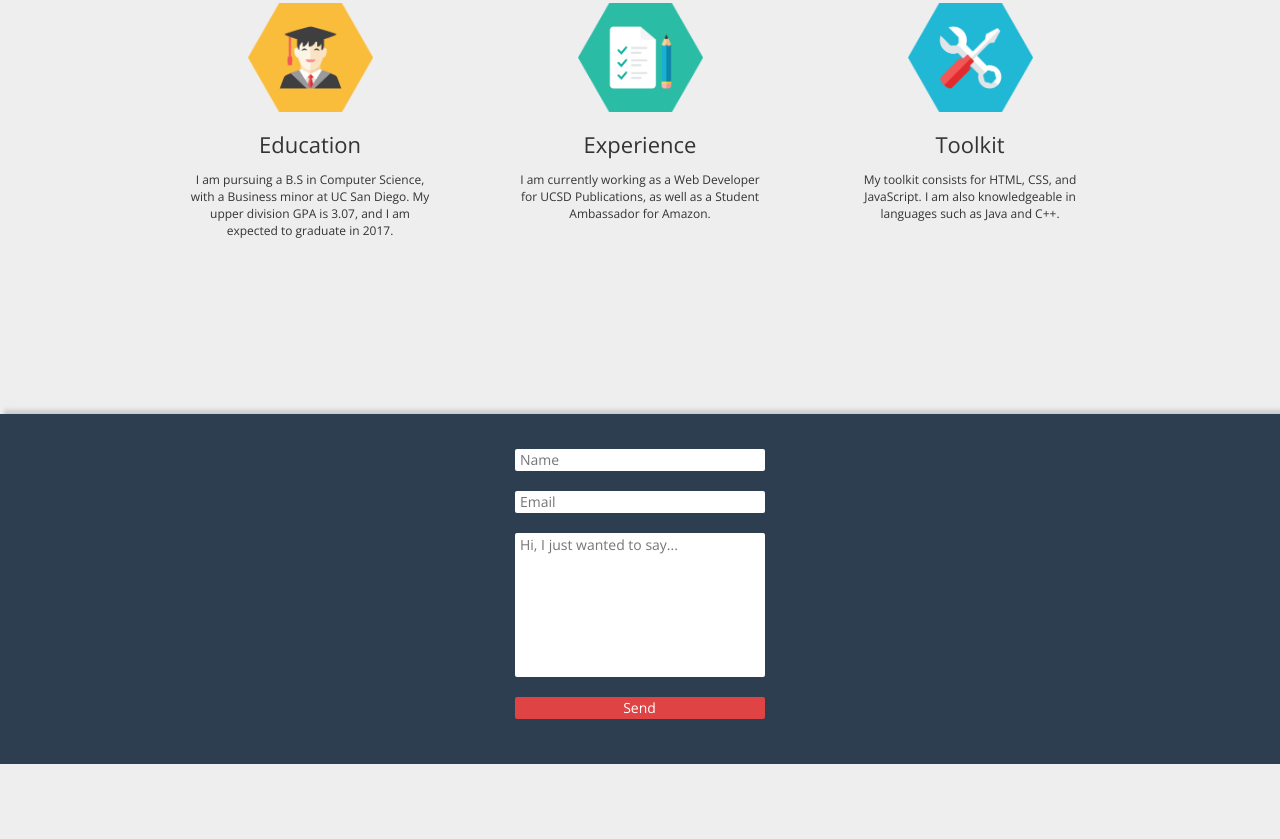
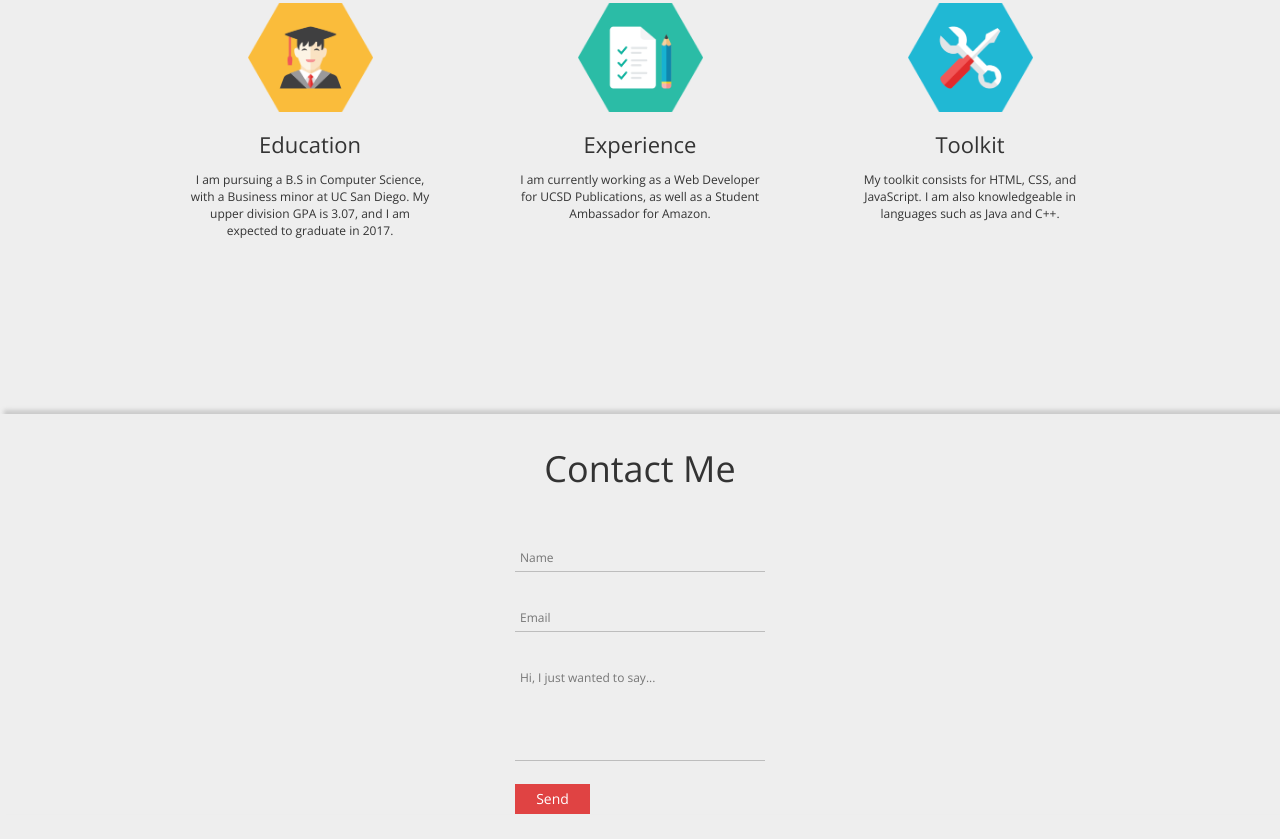
Before and after one commit to dakong/dakong.github.io, a plain HTML site: page index.html in a window 1280 px wide. Shown: the part 989-1828 px from the top of the page. Before the commit the page ends 1753 px from the top, so only its background shows below. Drawn offline with nearby package versions, Linux system fonts and the light colour scheme.

Commit message:
Added new Message Box

```diff
--- a/index.html
+++ b/index.html
@@ -107,14 +107,27 @@
   </section>
 
   <footer id="contact">
-    <form action="http://formspree.io/dakong94@gmail.com" method="POST">
-      <input id="name" type="text" name="name" placeholder="Name" size="30" />
+    <h1>Contact Me </h1>
+
+    <form>
+      <div class ="row-content">
+        <label class="default-label">Name</label>
+        <input class="form-input" id="name" type="text" name="name" placeholder="Name" size="30" />
+      </div>
+
+        <div class="row-content">
+        <label class="default-label">Email</label>
+        <input class="form-input" id="email" type="text" name="email" placeholder="Email" size="30" />
+      </div>
+
+
+        <div class="textarea-content row-content ">
+        <label class="default-label">Message</label>
+        <textarea class="form-input" id="message" name="message" placeholder="Hi, I just wanted to say..." rows="5" cols="30"></textarea>
+      </div>
+
       <br />
-      <input id="email" type="text" name="_replyto" placeholder="Email" size="30" />
-      <br />
-      <textarea id="message" name="message" placeholder="Hi, I just wanted to say..." rows="7" cols="30"></textarea>
-      <br />
-      <input type="submit" value="Send">
+      <input id="submit-btn" type="submit" value="Send">
     </form>
 
   </footer>
--- a/js/javascript.js
+++ b/js/javascript.js
@@ -67,6 +67,25 @@ $(document).ready(function() {
     }
   }
 
+  var formInputs = $('.form-input');
+  //too add an event listener to the array, you must loop through it
+  for(var i = 0, len = formInputs.length; i < len; i++){
+    formInputs[i].addEventListener("keyup", function(){
+      if(this.value != ""){
+        $(this).prev().addClass('text-received');
+        //$(this).prev().removeClass('default-label');
+      }
+      else{
+        $(this).prev().removeClass('text-received');
+      }
+    });
+  }
+
+
+
+
+
+
   /*function gradientFader(){
     var landing = $('#landing');
     $(document).scroll(function() {
--- a/js/min/javascript-min.js
+++ b/js/min/javascript-min.js
@@ -1 +1 @@
-$(document).ready(function(){function o(o){$(o).click(function(){return $("html, body").animate({scrollTop:$($(this).attr("href")).offset().top},500),!1})}function t(){$("body#body-blog").length>0&&$(document).scroll(function(){var o=$(document).height()-$("#contact").height(),t=$("#up-btn").offset().top,n=$(window).scrollTop(),c=$(window).height(),i=t-n,e=c-i;t+28>o?$("#up-btn").css({position:"relative","float":"right",bottom:"28px"}):76>e&&$("#up-btn").css({position:"fixed","float":"none"})})}function n(){$(document).scroll(function(){var o=$(this).scrollTop();o>100?$("nav").css({background:"#2c3e50"}):$("nav").css({background:"transparent"})})}function c(){$("body#home-page").length>0&&$(document).scroll(function(o){var t=$("#landing"),n=$(".cloud"),c=$("#cloud-container"),i=t.outerHeight()-150,e=$(this).scrollTop()/t.innerHeight()*i;n.css("top",e)})}o("a"),c(),n(),t()});
+$(document).ready(function(){function t(t){$(t).click(function(){return $("html, body").animate({scrollTop:$($(this).attr("href")).offset().top},500),!1})}function o(){$("body#body-blog").length>0&&$(document).scroll(function(){var t=$(document).height()-$("#contact").height(),o=$("#up-btn").offset().top,n=$(window).scrollTop(),e=$(window).height(),c=o-n,i=e-c;o+28>t?$("#up-btn").css({position:"relative","float":"right",bottom:"28px"}):76>i&&$("#up-btn").css({position:"fixed","float":"none"})})}function n(){$(document).scroll(function(){var t=$(this).scrollTop();t>100?$("nav").css({background:"#2c3e50"}):$("nav").css({background:"transparent"})})}function e(){$("body#home-page").length>0&&$(document).scroll(function(t){var o=$("#landing"),n=$(".cloud"),e=$("#cloud-container"),c=o.outerHeight()-150,i=$(this).scrollTop()/o.innerHeight()*c;n.css("top",i)})}for(var c=$(".form-input"),i=0,r=c.length;r>i;i++)c[i].addEventListener("keyup",function(){""!=this.value?$(this).prev().addClass("text-received"):$(this).prev().removeClass("text-received")});t("a"),e(),n(),o()});
--- a/styles/scss/_styles.scss
+++ b/styles/scss/_styles.scss
@@ -258,36 +258,85 @@ nav {
 
 /*** Footer ***/
 footer {
+  position: relative;
   //background-color: #0277bb;
-  background-color: #2c3e50;
+  //background-color: #2c3e50;
   box-shadow: 4px -4px 4px rgba(120, 120, 120, 0.3);
-  height: 350px; }
+
+  h1{
+  padding-top: 35px;
+  text-align:center;
+  }
+
 
 form {
-  padding-top: 35px;
+  padding-top: 10px;
   margin-left: auto;
   margin-right: auto;
   width: 250px;
-  display: block; }
+  display: block;
+    .row-content{
+      height: 40px;
+      margin-bottom: 20px;
+    }
+    .textarea-content{
+      height: 100px;
+    }
+    .default-label{
+      padding-left: 5px;
+      font-size: .6em;
+      position: relative;
+      top: 2em;
+      opacity: 1;
+      width: 100%;
+      text-align: left;
+      opacity: 0;
+      transition: $ease;
+    }
 
-input,
-textarea {
-  display: table;
-  width: 250px;
-  border: none;
-  border-radius: 2px;
-  padding-left: 5px; }
+    .text-received{
+      top: 0;
+      opacity:1;
+      color: #18bc9c;
+      transition: $ease;
 
-input:nth-last-child(1) {
-  color: white;
-  background-color: #e04343; }
-  input:nth-last-child(1):hover {
-    transition: 0.1s all ease;
-    background-color: #cc2e2e; }
+    }
+    input, textarea {
+      //background-color: #2c3e50;
+      color: rgba(0,0,0,.87);
+      background-color: #eeeeee;
+      display: table;
+      width: 250px;
+      border: none;
+      padding: 5px;
+      border-bottom: 1px #bdbdbd solid;
+
+    }
+
+    #submit-btn {
+      color: white;
+      background-color: #e04343;
+      border-bottom: 0px;
+      width: 75px;
+      margin-bottom: 25px;
+        &:hover {
+        transition: 0.1s all ease;
+        background-color: #cc2e2e;
+      }
+    }
+
+}
+
+
 
 textarea:focus,
 input:focus {
-  outline: 0; }
+  outline: 0;
+  border-bottom: 1px #2c3e50 solid;
+}
+
+
+}
 
 /*==============BLOG PAGE==============*/
 nav.blog-nav {
--- a/styles/scss/_variables.scss
+++ b/styles/scss/_variables.scss
@@ -41,7 +41,7 @@ $lt-940: 'only screen and (max-width: 58.6875em)';
 $lt-1000: 'only screen and (max-width: 62.4375em)';
 $lt-1200: 'only screen and (max-width: 74.9375em)';
 
-$ease: 0.1s all ease-in-out;
+$ease: 0.2s all ease-in-out;
 
 .sky-gradient-00, .sky-gradient-24 { background: #00000c; }
 .sky-gradient-01 { background: linear-gradient(to bottom, #020111 85%,#191621 100%); }
```
Also changed, not shown: blog.html (+4 -3 lines), styles/css/main.css.
